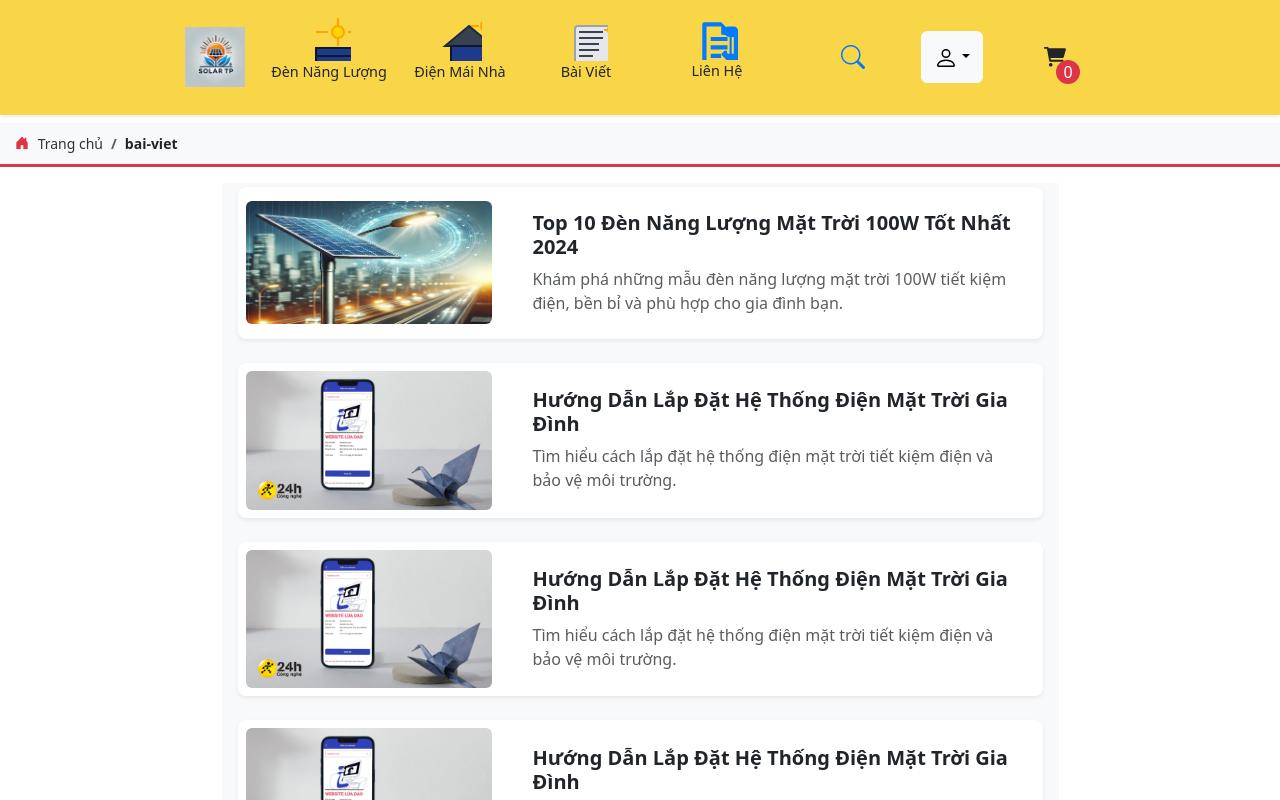
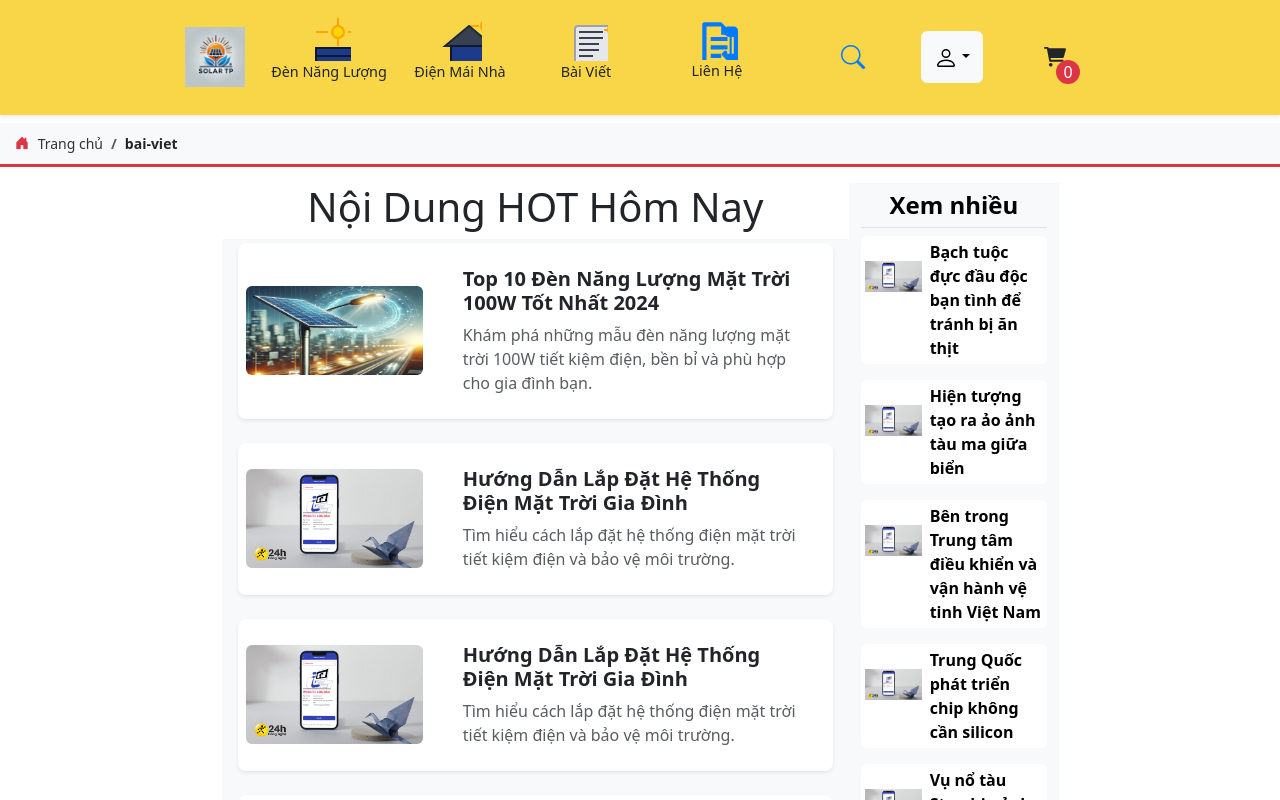
Before and after one commit to MarkusKeithThomas/solartp, a React (Vite) app in the folder frontend-react/: page /bai-viet in a window 1280 px wide. Shown: the top 800 px of the page. Built offline with nearby package versions, Linux system fonts and the light colour scheme; no server answers.

Commit message:
article new

```diff
--- a/frontend-react/src/App.tsx
+++ b/frontend-react/src/App.tsx
@@ -24,6 +24,7 @@ import { ResetPassword } from "./pages/tai-khoan/ResetPassword";
 import { PostDetail } from "./pages/bai-viet/PostDetail";
 import { HelmetProvider } from "react-helmet-async";
 import { CheckLayout, Checklayout } from "./layout/CheckLayout";
+import { ArticleProvider } from "./context/ArticleProvider";
 
 // Tạo Query Client
 const queryClient = new QueryClient();
@@ -39,6 +40,7 @@ function App() {
       <ProductContext>
       <QueryClientProvider client={queryClient}>
         <ProductProvider>
+          <ArticleProvider>
 
         <Navbar />
         <CustomBreadcrumb />
@@ -63,6 +65,7 @@ function App() {
 
           </Routes>
         </Container>
+        </ArticleProvider>
         </ProductProvider>
         <Footer />
         </QueryClientProvider>
--- /dev/null
+++ b/frontend-react/src/context/ArticleProvider.tsx
@@ -0,0 +1,61 @@
+import axios from "axios";
+import React, { createContext, ReactNode, useContext, useEffect, useState } from "react";
+
+type Article = {
+    id: number;
+    title: string;
+    header1: string;
+    contentHeader11: string;
+    contentHeader12: string;
+    header2: string;
+    contentHeader21: string;
+    contentHeader22: string;
+    header3: string;
+    contentHeader31: string;
+    contentHeader32: string;
+    header4: string;
+    contentHeader41: string;
+    contentHeader42: string;
+    image1: string;
+    altImage1: string;
+    image2: string;
+    altImage2: string;
+    dateCreated: string;
+    dateModified: string;
+}
+interface ArticleContextType {
+    articles: Article[];
+    getArticleById: (id: number) => Article | undefined;
+}
+
+
+const ArticleContext = createContext({} as ArticleContextType);
+
+export function useArticleContext() {
+    return useContext(ArticleContext);
+}
+const API_BASE_URL = import.meta.env.VITE_API_BASE_URL;
+
+
+export function ArticleProvider({ children }: { children: ReactNode }) {
+    const [articles, setArticle] = useState<Article[]>([]);
+    useEffect(() =>{
+        axios.get(`${API_BASE_URL}/bai-viet/list`)
+        .then((res) => setArticle(res.data))
+        .catch((error) => console.error("Lỗi tải danh sách bài viết:", error));
+    },[]);
+    console.log(articles)
+
+    function getArticleById(id: number): Article | undefined {
+        return articles.find((article) => article.id === id);
+    }
+
+
+    return (
+        <ArticleContext.Provider value={{ articles, getArticleById }}>
+            {children}
+        </ArticleContext.Provider>
+
+
+    )
+}
--- a/frontend-react/src/pages/bai-viet/Post.tsx
+++ b/frontend-react/src/pages/bai-viet/Post.tsx
@@ -2,6 +2,7 @@ import { HelmetProvider } from "react-helmet-async";
 import { Card, Col, Row } from "react-bootstrap";
 import Seo from "../../components/Seo";
 import newsItem from "../../assets/fakedata/newsitempost.json";
+import { PopularArticles } from "../../components/PopularArticles";
 
 interface NewsItem {
   id: number;
@@ -16,48 +17,42 @@ interface NewsItem {
 export function Post() {
   return (
     <HelmetProvider>
+      <Row className="w-75 mx-auto" style={{ minWidth: "400px" }}>
+        {/* Cột chứa danh sách bài viết */}
+        <Col lg={9}>
+        <h1 className="text-center ms-0">Nội Dung HOT Hôm Nay</h1>
           {newsItem.map((item: NewsItem) => (
-        <Row key={item.id} className="bg-light p-1 w-75 mx-auto" style={{minWidth: "380px"}}>
-          <Col
-            sm={12}
-            md={12}
-            lg={12}
-            className="mb-3 d-flex justify-content-center"
-          >
+            <Row key={item.id} className="bg-light p-1">
+              <Col sm={12} md={12} lg={12} className="mb-3 d-flex justify-content-center">
                 <Card className="news-card border-0 shadow-sm p-2">
                   <Row className="align-items-center">
                     {/* Hình ảnh trên desktop - nằm bên trái */}
                     <Col xs={12} md={4} className="d-none d-md-block">
-                  <Card.Img
-                    src={item.image}
-                    className="rounded img-fluid"
-                    alt={item.title}
-                  />
+                      <Card.Img src={item.image} className="rounded img-fluid" alt={item.title} />
                     </Col>
-
                     {/* Nội dung tin tức */}
                     <Col xs={12} md={8}>
                       <Card.Body>
                         <Card.Title className="fw-bold">{item.title}</Card.Title>
-                    <Card.Text className="text-muted">
-                      {item.description}
-                    </Card.Text>
+                        <Card.Text className="text-muted">{item.description}</Card.Text>
                       </Card.Body>
                     </Col>
-
                     {/* Hình ảnh trên mobile - nằm dưới nội dung */}
                     <Col xs={12} className="d-block d-md-none">
-                  <Card.Img
-                    src={item.image}
-                    className="rounded img-fluid mt-2"
-                    alt={item.title}
-                  />
+                      <Card.Img src={item.image} className="rounded img-fluid mt-2" alt={item.title} />
                     </Col>
                   </Row>
                 </Card>
               </Col>
             </Row>
           ))}
+        </Col>
+
+        {/* Cột bài viết phổ biến */}
+        <Col lg={3} className="bg-light text-dark text-center">
+          <PopularArticles />
+        </Col>
+      </Row>
 
       {/* Thêm SEO */}
       {newsItem.length > 0 && (
```
Lines whose indentation alone changed are shown as unchanged.
